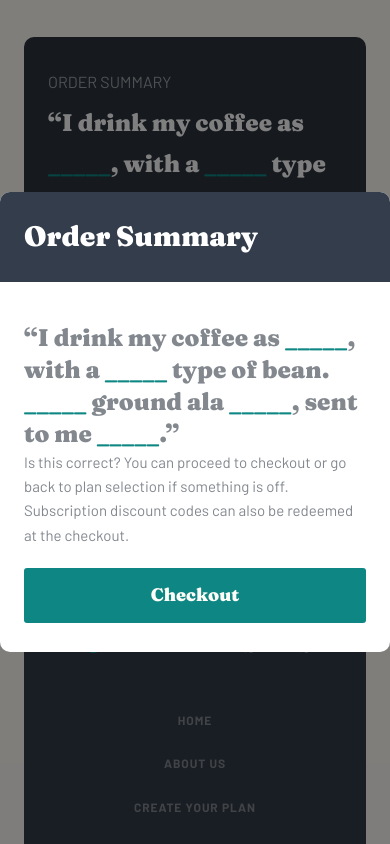
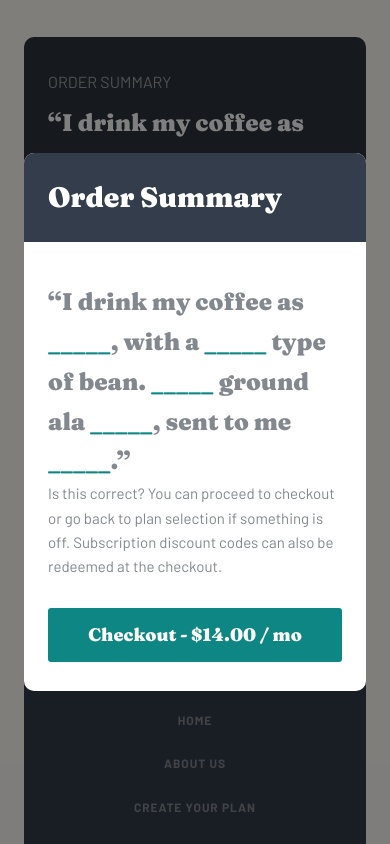
Before and after one commit to ohmymario/coffee-roasters, a Next.js app: page /subscribe in a window 390 px wide. Both pictures are taken after a click on the button "Create my plan!". Shown: the part 2424-3268 px from the top of the page. Built offline with nearby package versions, Linux system fonts and the light colour scheme.

Commit message:
Add ordermodal component media queries

```diff
--- a/components/orderModal/OrderModal.js
+++ b/components/orderModal/OrderModal.js
@@ -1,9 +1,11 @@
 import React from 'react';
 import ReactDOM from 'react-dom';
+import useWindowDimensions from '../../hooks/useWindowSize';
 import { OrderModalStyles, Overlay } from './OrderModalStyles';
 
 const OrderModal = props => {
   const { open, setOpen, answers } = props;
+  const { width } = useWindowDimensions();
 
   const checkForAnswer = search => {
     if (answers[search]) return answers[search];
@@ -34,6 +36,9 @@ const OrderModal = props => {
       </>
     );
   };
+
+  const checkoutMsg = () =>
+    width <= 500 ? 'Checkout - $14.00 / mo' : 'Checkout';
 
   const closeModal = ({ target: { id } }) => {
     if (id === 'overlay') setOpen(false);
@@ -66,7 +71,7 @@ const OrderModal = props => {
                   id="button"
                   onClick={e => closeModal(e)}
                 >
-                  Checkout
+                  {checkoutMsg()}
                 </button>
               </div>
             </div>
--- a/components/orderModal/OrderModalStyles.js
+++ b/components/orderModal/OrderModalStyles.js
@@ -49,6 +49,8 @@ const OrderModalStyles = styled.div`
   }
 
   @media (max-width: 500px) {
+    margin: 35px 24px;
+
     .title-bg {
       .title {
         padding: 28px 0 28px 24px;
@@ -61,9 +63,10 @@ const OrderModalStyles = styled.div`
     .order {
       padding: 40px 24px 24px 24px;
       &-summary {
-        margin-bottom: 1em;
+        margin-bottom: 1.5em;
         h4 {
           margin-bottom: 0;
+          line-height: 1.66;
         }
       }
       &-checkout {
```
